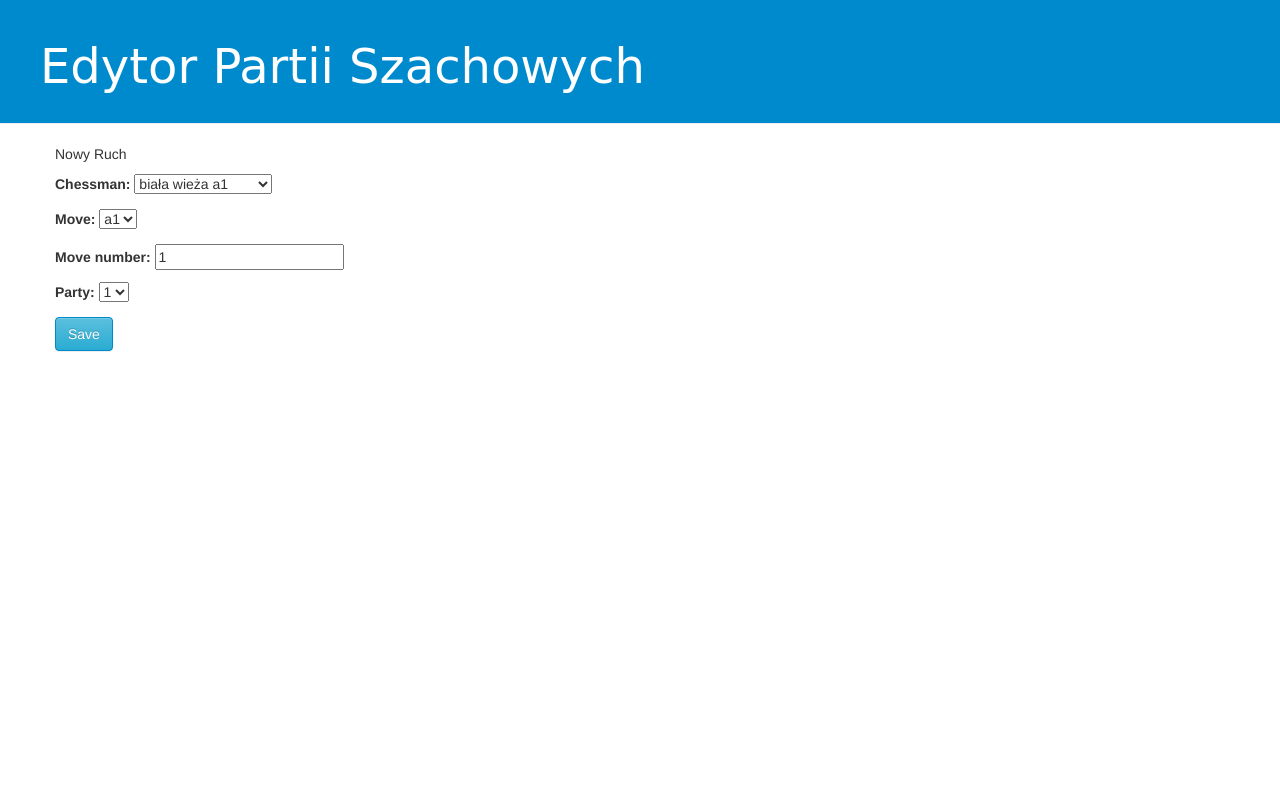
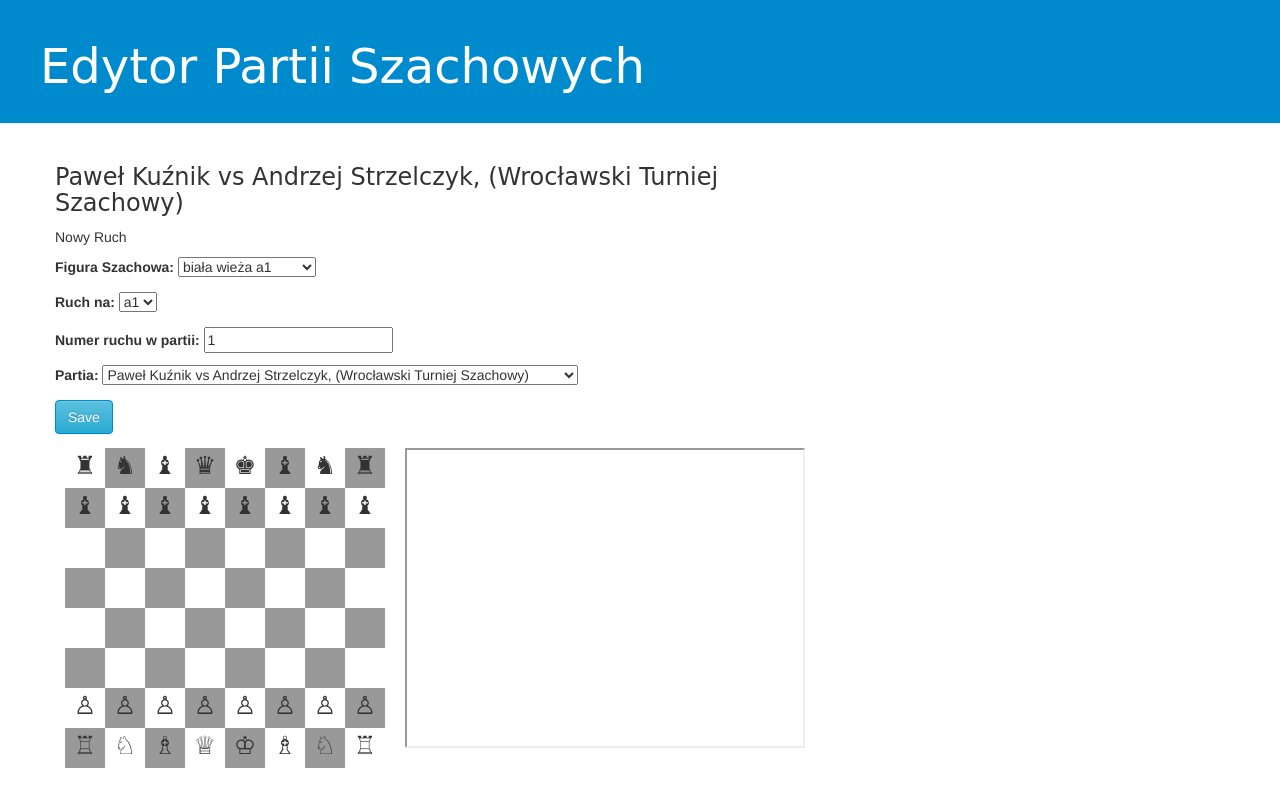
Before and after one commit to kuziolewski/ChessEditor, a Django app: page /gra/2/ in a window 1280 px wide. Run offline with Django 3.2, Linux system fonts and the light colour scheme; data comes from the database, SQL or seed files in the repository; some libraries are stand-ins or nearby versions; some web fonts are replaced.

Commit message:
Change to Polish names on web pages

```diff
--- a/chesseditor/__init__.py
+++ b/chesseditor/__init__.py
@@ -0,0 +1 @@
+default_app_config = 'chesseditor.apps.ChesseditorConfig'
--- a/chesseditor/apps.py
+++ b/chesseditor/apps.py
@@ -3,3 +3,4 @@
 
 class ChesseditorConfig(AppConfig):
     name = 'chesseditor'
+    verbose_name = 'Edytor Partii Szachowych'
--- a/chesseditor/models.py
+++ b/chesseditor/models.py
@@ -5,15 +5,15 @@
 import itertools
 
 class Person(models.Model):
-    name = models.CharField(max_length=20)
-    surname = models.CharField(max_length=50)
-    date_of_birth = models.DateField(auto_now=False, auto_now_add=False)
+    name = models.CharField("Imię", max_length=20)
+    surname = models.CharField("Nazwisko", max_length=50)
+    date_of_birth = models.DateField("Data Urodzenia", auto_now=False, auto_now_add=False)
     gender_choice = (
        ('M', 'Mężczyzna'),
        ('F', 'Kobieta'),
        ('O', 'Inna'),
     )
-    gender = models.CharField(max_length=1, choices=gender_choice, default='O')
+    gender = models.CharField("Płeć", max_length=1, choices=gender_choice, default='O')
 
     class Meta:
         abstract = True
@@ -25,46 +25,66 @@
 class Arbiter(Person):
     arbiter_id = models.AutoField(primary_key=True)  # unique and null=false
 
+    class Meta:
+        verbose_name = "Sędziego"
+        verbose_name_plural = "Sędziowie"
+
 
 class Player(Person):
     player_id = models.AutoField(primary_key=True)  # unique and null=false
 
+    class Meta:
+        verbose_name = "Gracz"
+        verbose_name_plural = "Zawodnicy"
+
+
+class Organizer(models.Model):
+    organizer_id = models.AutoField("ID organizatora", primary_key=True)  # unique and null=false
+    name = models.CharField("Nazwa organizatora: ", max_length=30)
+
+    def __str__(self):
+        return self.name
+
+    class Meta:
+        verbose_name = "Organizatora"
+        verbose_name_plural = "Organizatorzy"
+
 
 class Tournament(models.Model):
-    tournament_id = models.AutoField(primary_key=True)
-    name_of_tournament = models.CharField(max_length=50)
-    date_of_start = models.DateField()
-    date_of_end = models.DateField()
-    place_of_tournament = models.CharField(max_length=50)
-    max_nb_of_players = models.IntegerField(default=50)
+    tournament_id = models.AutoField("ID turnieju", primary_key=True)
+    name_of_tournament = models.CharField("Nazwa turnieju", max_length=50)
+    date_of_start = models.DateField("Data startu")
+    date_of_end = models.DateField("Data zakończenia")
+    place_of_tournament = models.CharField("Miejsce turnieju", max_length=50)
+    max_nb_of_players = models.IntegerField("Liczba uczetników", default=50)
+    organizer_of_tournament = models.ForeignKey(Organizer, verbose_name="Organizator turnieju")
 
     def __str__(self):
         return self.name_of_tournament
 
-
-class Organizer(models.Model):
-    organizer_id = models.AutoField(primary_key=True)  # unique and null=false
-    name = models.CharField(max_length=30)
-    tournament = models.ManyToManyField(Tournament)
-
-    def __str__(self):
-        return self.name
+    class Meta:
+        verbose_name = "Turniej"
+        verbose_name_plural = "Turnieje"
 
 
 class ChessParty(models.Model):
-    chessparty_id = models.AutoField(primary_key=True)
-    arbiter = models.ForeignKey(Arbiter)
-    white = models.ForeignKey(Player, related_name='something_white')
-    black = models.ForeignKey(Player, related_name='something_black')
-    tournament = models.ForeignKey(Tournament)
+    chessparty_id = models.AutoField("ID partii", primary_key=True)
+    arbiter = models.ForeignKey(Arbiter, related_name='sedzia', verbose_name="Sędzia")
+    white = models.ForeignKey(Player, related_name='Białe', verbose_name="Białe figury")
+    black = models.ForeignKey(Player, related_name='Czarne', verbose_name="Czarne figury")
+    tournament = models.ForeignKey(Tournament, verbose_name="Nazwa turnieju")
 
     def __str__(self):
-        return "{chessparty_id}"\
-            .format(chessparty_id=self.chessparty_id)
+        return "{white} vs {black}, ({tournament})"\
+            .format(black=self.black, white=self.white, tournament=self.tournament)
+
+    class Meta:
+        verbose_name = "Partia"
+        verbose_name_plural = "Partie"
 
 
 class OneMove(models.Model):
-    party = models.ForeignKey(ChessParty, default='0')
+    party = models.ForeignKey(ChessParty, default='0', verbose_name="Partia")
     chessman = (
         ('a1_w_rook', 'biała wieża a1'), ('h1_w_rook', 'biała wieża h1'),
         ('b1_w_knight', 'biały skoczek b1'), ('g1_w_knight', 'biały skoczek g1'),
@@ -83,32 +103,44 @@
         ('e7_b_pawn', 'czarny pion e7'), ('f7_b_pawn', 'czarny pion f7'),
         ('g7_b_pawn', 'czarny pion g7'), ('h7_b_pawn', 'czarny pion h7'),
      )
-    chessman = models.CharField(max_length=30, choices=chessman, default='pionek')
+    chessman = models.CharField(max_length=30, choices=chessman, default='pionek', verbose_name="Figura Szachowa")
     mymove = []
     for a, b in itertools.product('abcdefgh', '12345678'):
         name = a + b
         mymove.append((name, name))
     mytuple = tuple(mymove)
-    move = models.CharField(max_length=2, choices=mytuple, default='a1')
+    move = models.CharField(max_length=2, choices=mytuple, default='a1', verbose_name="Ruch na")
 
     class Meta:
         abstract = True
 
 
 class State(OneMove):
-    state_id = models.PositiveIntegerField(default=0)
-    is_capture = models.BooleanField(default=False)
+    state_id = models.PositiveIntegerField(default=0, verbose_name="numer ruchu")
+    is_capture = models.BooleanField(default=False, verbose_name="Czy zbita")
     capture_choice = (
         ('true', 'zbity'),
         ('false', 'nie zbity'),
     )
-    is_capture = models.CharField(max_length=9, choices=capture_choice, default='false')
+    is_capture = models.CharField(max_length=9, choices=capture_choice, default='false', verbose_name="Czy zbity")
+
+    def __str__(self):
+        return "ruch nr:{state_id} partia pomiędzy:{party}, figura: {chessman}" \
+            .format(party=self.party, state_id=self.state_id, chessman=self.chessman)
+
+    class Meta:
+        verbose_name = "Stan"
+        verbose_name_plural = "Aktualne Stany Partii"
 
 
 class Moves(OneMove):
     move_id = models.AutoField(primary_key=True)
-    move_number = models.PositiveIntegerField(default=1)
+    move_number = models.PositiveIntegerField(default=1, verbose_name="Numer ruchu w partii")
 
     def __str__(self):
         return "ruch nr:{move_number} partia pomiędzy:{party}" \
             .format(move_number=self.move_number, party=self.party)
+
+    class Meta:
+        verbose_name = "Ruch"
+        verbose_name_plural = "Ruchy"
--- a/chesseditor/templates/chesseditor/base.html
+++ b/chesseditor/templates/chesseditor/base.html
@@ -2,6 +2,7 @@
 <html>
     <head>
         <title>Edytor Partii Szachowych</title>
+        <meta charset="UTF-8">
         <link rel="stylesheet" href="//maxcdn.bootstrapcdn.com/bootstrap/3.2.0/css/bootstrap.min.css">
         <link rel="stylesheet" href="//maxcdn.bootstrapcdn.com/bootstrap/3.2.0/css/bootstrap-theme.min.css">
         <link rel="stylesheet" href="{% static 'css/style.css' %}">
@@ -19,5 +20,5 @@
             </div>
         </div>
     </div>
-
 </body>
+</html>
--- a/chesseditor/templates/chesseditor/gra.html
+++ b/chesseditor/templates/chesseditor/gra.html
@@ -2,10 +2,88 @@
 {% extends 'chesseditor/base.html' %}
 
 {% block content %}
+
+<p><h3>{{ chessparty }} </h3></p>
 <p>Nowy Ruch</p>
     <form method="POST" class="post-form">{% csrf_token %}
             {{ form.as_p }}
             <button type="submit" class="save btn btn-info">Save</button>
     </form>
+<iframe src="{% url 'rozgrywka'  pk=chessparty.pk %}" width="400" height="300", align="right"></iframe>
+
+<div class="chessboard">
+<!-- 1st -->
+<div class="white">&#9820;</div>
+<div class="black">&#9822;</div>
+<div class="white">&#9821;</div>
+<div class="black">&#9819;</div>
+<div class="white">&#9818;</div>
+<div class="black">&#9821;</div>
+<div class="white">&#9822;</div>
+<div class="black">&#9820;</div>
+<!-- 2nd -->
+<div class="black">&#9821;</div>
+<div class="white">&#9821;</div>
+<div class="black">&#9821;</div>
+<div class="white">&#9821;</div>
+<div class="black">&#9821;</div>
+<div class="white">&#9821;</div>
+<div class="black">&#9821;</div>
+<div class="white">&#9821;</div>
+<!-- 3th -->
+<div class="white"></div>
+<div class="black"></div>
+<div class="white"></div>
+<div class="black"></div>
+<div class="white"></div>
+<div class="black"></div>
+<div class="white"></div>
+<div class="black"></div>
+<!-- 4st -->
+<div class="black"></div>
+<div class="white"></div>
+<div class="black"></div>
+<div class="white"></div>
+<div class="black"></div>
+<div class="white"></div>
+<div class="black"></div>
+<div class="white"></div>
+<!-- 5th -->
+<div class="white"></div>
+<div class="black"></div>
+<div class="white"></div>
+<div class="black"></div>
+<div class="white"></div>
+<div class="black"></div>
+<div class="white"></div>
+<div class="black"></div>
+<!-- 6th -->
+<div class="black"></div>
+<div class="white"></div>
+<div class="black"></div>
+<div class="white"></div>
+<div class="black"></div>
+<div class="white"></div>
+<div class="black"></div>
+<div class="white"></div>
+<!-- 7th -->
+<div class="white">&#9817;</div>
+<div class="black">&#9817;</div>
+<div class="white">&#9817;</div>
+<div class="black">&#9817;</div>
+<div class="white">&#9817;</div>
+<div class="black">&#9817;</div>
+<div class="white">&#9817;</div>
+<div class="black">&#9817;</div>
+<!-- 8th -->
+<div class="black">&#9814;</div>
+<div class="white">&#9816;</div>
+<div class="black">&#9815;</div>
+<div class="white">&#9813;</div>
+<div class="black">&#9812;</div>
+<div class="white">&#9815;</div>
+<div class="black">&#9816;</div>
+<div class="white">&#9814;</div>
+</div>
 
 {% endblock content %}
--- a/chesseditor/templates/chesseditor/index.html
+++ b/chesseditor/templates/chesseditor/index.html
@@ -8,6 +8,7 @@
         <p>data startu: {{ tournament.date_of_start }}</p>
         <p>data zakończenia: {{ tournament.date_of_end }}</p>
         <p>miejsce turnieju: {{ tournament.max_nb_of_players }}</p>
+        <p>organizator: {{ tournament.organizer_of_tournament }}</p>
+{% endfor %}
         <hr /> <br />
-{% endfor %}
 {% endblock content %}
--- a/chesseditor/views.py
+++ b/chesseditor/views.py
@@ -46,6 +46,7 @@
 def gra(request, pk):
     chessparty = get_object_or_404(ChessParty, pk=pk)
     moves = Moves.objects.filter(party=chessparty)
+    states = State.objects.filter(party=chessparty)
     if request.method == "POST":
         form = GameForm(request.POST)
         if form.is_valid():
@@ -54,4 +55,4 @@
             post.save()
     else:
         form = GameForm()
-    return render(request, 'chesseditor/gra.html', {'chessparty': chessparty, 'moves': moves, 'form': form})
+    return render(request, 'chesseditor/gra.html', {'chessparty': chessparty, 'moves': moves, 'form': form, 'states': states})
--- a/static/css/style.css
+++ b/static/css/style.css
@@ -53,3 +53,30 @@
 border-color: #008ace;
 background-color: #008ace;
 }
+
+.chessboard {
+    width: 320px;
+    height: 320px;
+    margin: 10px;
+
+}
+.black {
+    float: left;
+    width: 40px;
+    height: 40px;
+    background-color: #999;
+      font-size:25px;
+    text-align:center;
+    display: table-cell;
+    vertical-align:middle;
+}
+.white {
+    float: left;
+    width: 40px;
+    height: 40px;
+    background-color: #fff;
+    font-size:25px;
+    text-align:center;
+    display: table-cell;
+    vertical-align:middle;
+}
```
Also changed, not shown: chesseditor/migrations/0001_initial.py, chesseditor/migrations/0002_auto_20170608_2341.py (added), db.sqlite3, static/images/background.jpg (added).
